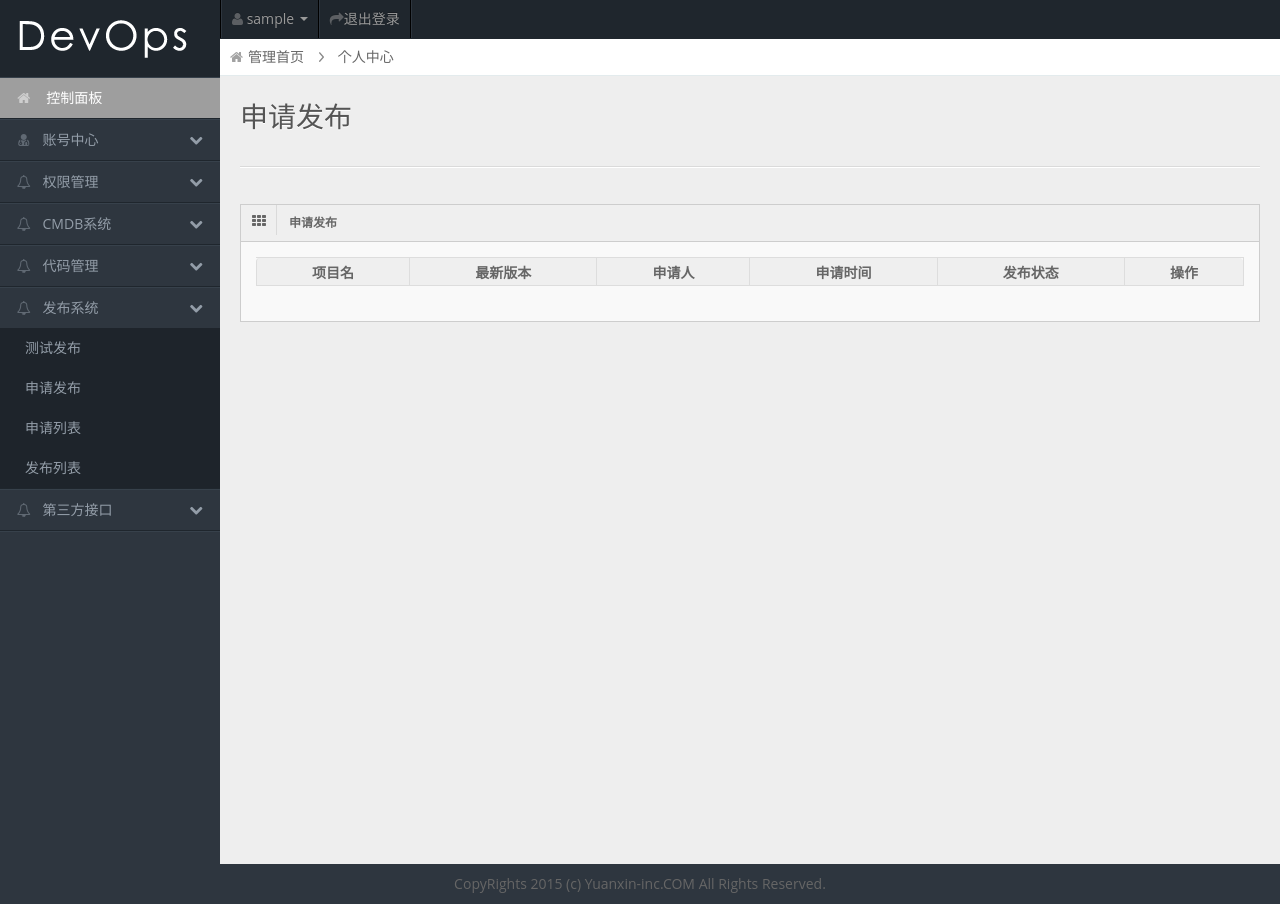
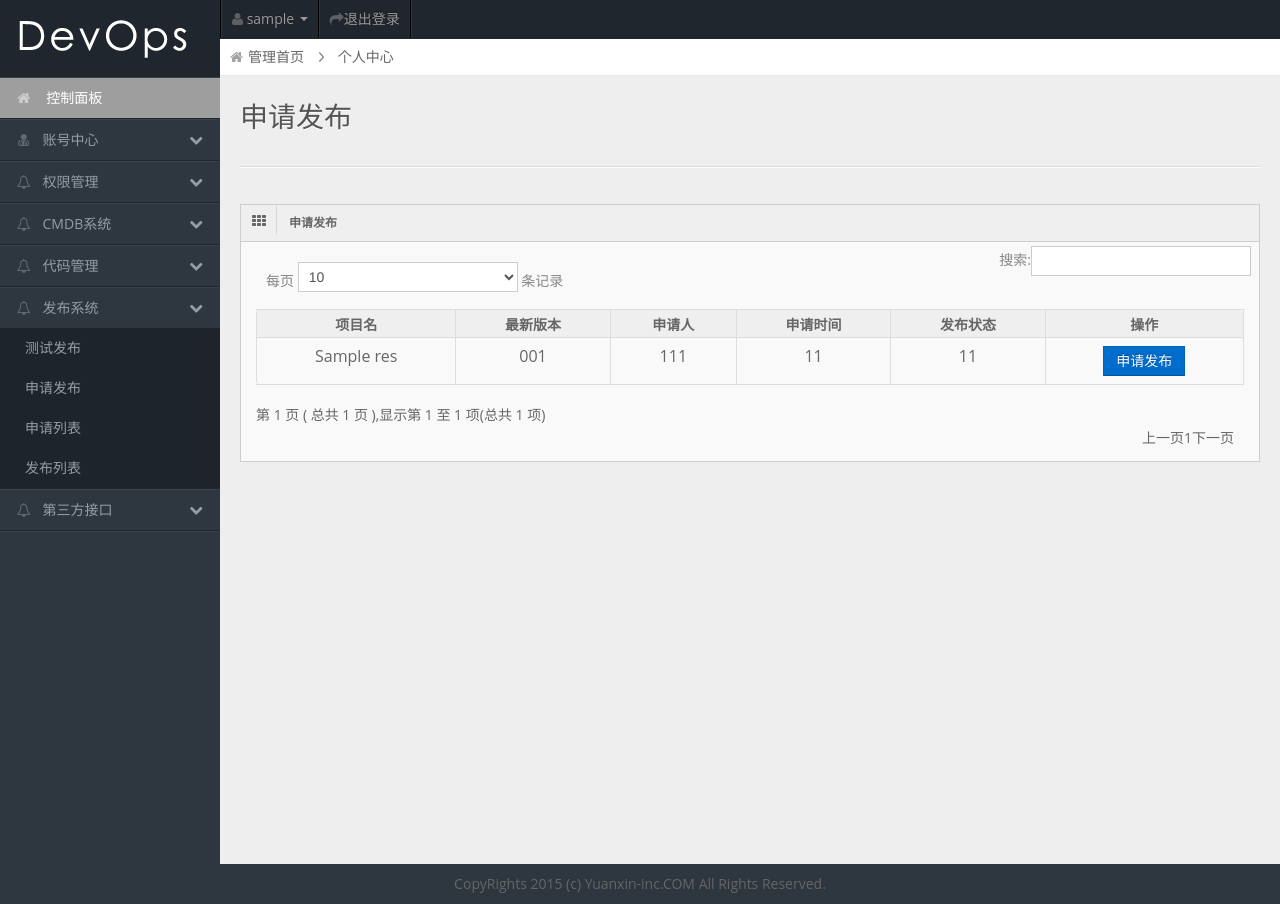
Before and after one commit to sky-dadan/devops, a Flask app: template devops/web/templates/apply.html in a window 1280 px wide. Run offline with Flask 2, Linux system fonts and the light colour scheme; the template is opened without the code that fills it: most values are stand-ins (such as "Sample title", 1, 10 or a date in 2020); lists and menus that the app fills with data are empty; grey boxes are pictures that could not be loaded.

Commit message:
申请发布前端页面完成

```diff
--- a/devops/web/templates/apply.html
+++ b/devops/web/templates/apply.html
@@ -24,7 +24,7 @@
       <form class="form-horizontal" id="applyform">
          <input type="hidden" id='id' name="id">  <!--update need id-->
      	<div class="form-group">
-            <label class="control">项目名</label>
+            <label class="control-label">项目名</label>
      		 <div class="controls">
        		 	<input id="project_name"  type="text"  name="project_username">
       		</div>
@@ -38,7 +38,7 @@
         <div class="form-group">
             <label class="control-label">发布详情</label>
       		<div class="controls">
-       			<input id="project_detail " type="text"  name="project_detail" >
+                <textarea id="project_detail " type="text"  rows="5" name="project_detail" ></textarea>
       		</div>
 		</div><!--project_detail  end -->
     	<div class="form-group">
@@ -61,9 +61,23 @@
             <th scope="col">申请时间</th>
             <th scope="col">发布状态</th>
             <th  scope="col">操作</th>
- 		</tr>
+        </tr>
 	</thead>
 	<tbody>
+        {% if result %}
+        {% for res in result %}
+        <tr>
+            <td style="text-align: center;">{{ res }}</td>
+            <td style="text-align: center;">001</td>
+            <td style="text-align: center;">111</td>
+            <td style="text-align: center;">11</td>
+            <td style="text-align: center;">11</td>
+            <td style="text-align: center;">
+                <button  class='btn btn-primary btn-sm applybtn' data='{{ res }}'>申请发布</button>
+            </td>
+        </tr>
+        {% endfor %}
+        {% endif %}
 	</tbody>
    </table>
 
@@ -72,4 +86,29 @@
 {% endblock %}
 
 {% block js %}
+<script type="text/javascript" src="/static/js/jquery.dataTables.min.js"></script>
+<script>
+$('#datatable').DataTable({
+        "language": {
+            "lengthMenu": "每页 _MENU_ 条记录",
+            "zeroRecords": "没有找到记录",
+            "sInfo": "第 _PAGE_ 页 ( 总共 _PAGES_ 页 ),显示第 _START_ 至 _END_ 项(总共 _TOTAL_ 项)",
+            "infoEmpty": "无记录",
+            "infoFiltered": "(从 _MAX_ 条记录过滤)",
+            "sSearch": "搜索:",
+            "oPaginate": {
+                "sFirst": "首页",
+                "sPrevious": "上一页",
+                "sNext": "下一页",
+                "sLast": "末页"
+            }
+        }
+});
+/*申请表单*/
+$("tbody").on('click','.applybtn',function(){
+    var project_name = $(this).attr('data')
+    $('#project_name').val(project_name)
+    $('#applyModal').modal('show')
+})
+</script>
 {% endblock %}
```
Also changed, not shown: devops/web/project.py (+7 -3 lines).
